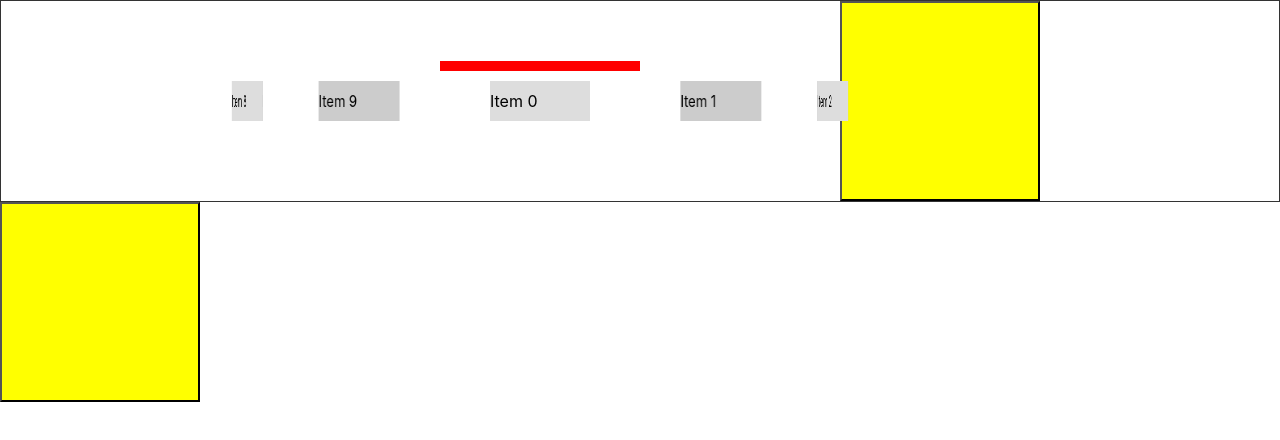
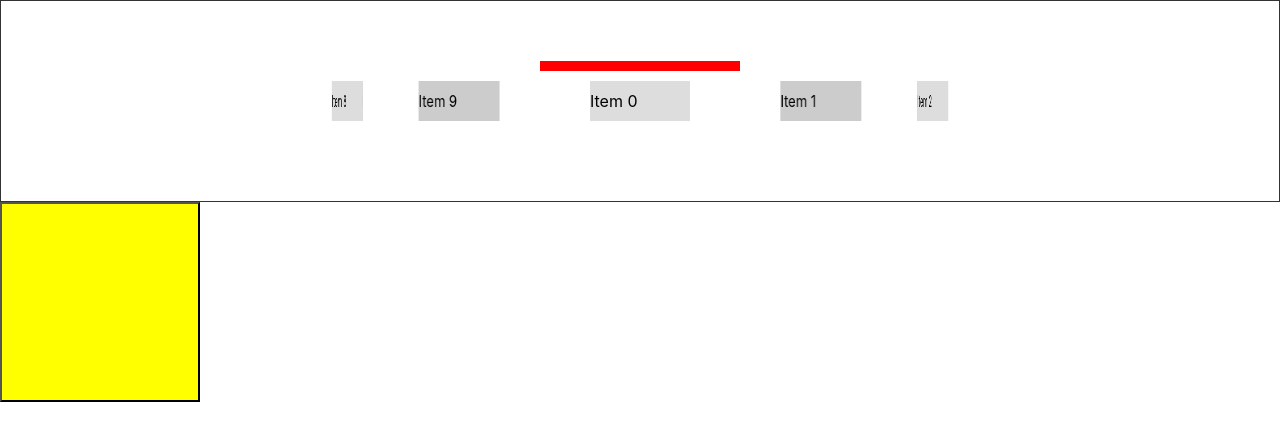
Before and after one commit to tengentoppa/spinwheel-react, a React (Create React App) app: page / in a window 1280 px wide. Shown: the top 440 px of the page. Built offline with nearby package versions, Linux system fonts and the light colour scheme.

Commit message:
export wheel3d spin method

```diff
--- a/src/components/TestField/TestField.tsx
+++ b/src/components/TestField/TestField.tsx
@@ -5,7 +5,7 @@ import MoveCoin from '../MoveCoin/MoveCoin';
 import Spinner from '../Spinner/Spinner';
 import Wheel from '../Wheel/Wheel';
 import classes from './TestField.module.scss';
-import Wheel3D from '../Wheel3D/Wheel3D';
+import Wheel3D, { Wheel3DHandler } from '../Wheel3D/Wheel3D';
 
 export function TestField() {
     const segments = [
@@ -44,7 +44,7 @@ export function TestField() {
             clearInterval(t);
         }
     }, []);
-    const refWheel3D = createRef();
+    const refWheel3D = useRef<Wheel3DHandler>();
 
     return (
         <div className={classes.root}>
@@ -64,7 +64,7 @@ export function TestField() {
                     );
                 })}
             </Wheel3D>
-            <button onClick={() => console.log(refWheel3D.current)} style={{ width: '200px', height: '200px', backgroundColor: 'yellow' }}></button>
+            <button onClick={() => refWheel3D.current?.spin(5)} style={{ width: '200px', height: '200px', backgroundColor: 'yellow' }}></button>
         </div>
     );
 }
--- a/src/components/Wheel3D/Wheel3D.tsx
+++ b/src/components/Wheel3D/Wheel3D.tsx
@@ -1,11 +1,22 @@
-import { CSSProperties, ReactElement, forwardRef, useEffect, useState } from 'react';
+import { CSSProperties, ReactElement, forwardRef, useEffect, useImperativeHandle, useState } from 'react';
 import classes from './Wheel3D.module.scss';
 
+export type Wheel3DHandler = {
+    spin: (targetIndex: number) => void;
+};
 const Wheel3D = forwardRef((props: {
     width: number,
     time: number,
     children: ReactElement[],
 }, ref) => {
+    useImperativeHandle(
+        ref,
+        (): Wheel3DHandler => ({
+            spin(targetIndex: number) {
+                spin(targetIndex);
+            }
+        })
+    )
     const { width, time, children } = props;
 
     const timeFunc = 'cubic-bezier(.51, 0, .1, 1.06)';
@@ -16,7 +27,6 @@ const Wheel3D = forwardRef((props: {
     const [rootStyle, setRootStyle] = useState<CSSProperties>();
     const [wheelStyle, setWheelStyle] = useState<CSSProperties>();
     const [currentAngle, setCurrentAngle] = useState(0);
-    const [count, setCount] = useState(11);
     const getEles = (children: ReactElement[]) => {
         return children.map((d, i) => {
             let width: string = d.props.style.width;
@@ -50,14 +60,6 @@ const Wheel3D = forwardRef((props: {
         setAngle(angle);
         setRadius(radius);
     }, [width, ...children.map(d => d.key)]);
-
-    const onClickStart = () => {
-        if (spinning) {
-            return;
-        }
-        spin(count);
-        setCount(d => d + 1);
-    }
     const spin = (targetIndex: number) => {
         if (spinning) {
             return;
@@ -120,7 +122,6 @@ const Wheel3D = forwardRef((props: {
                 }} />
                 {eles}
             </div>
-            <button onClick={onClickStart} style={{ width: '200px', height: '200px', backgroundColor: 'yellow' }}></button>
         </section >
     )
 });
```
